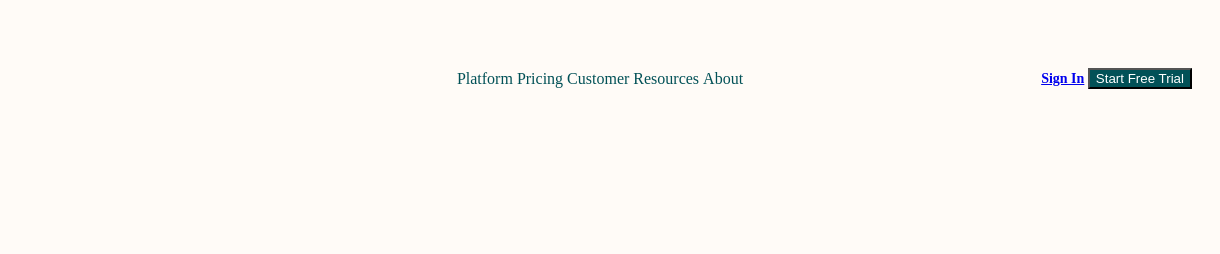
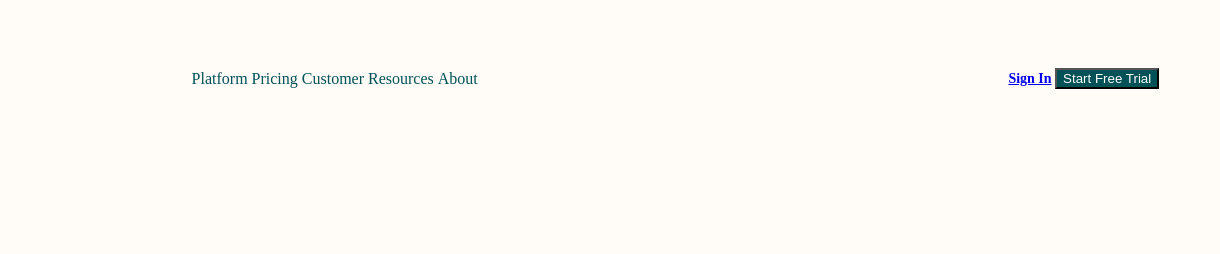
Before and after one commit to rivalcoba/bedu-ph0-stackblitz, a website: page index.html in a window 1280 px wide. Shown: the top 254 px of the page, 60-1280 px from the left. Drawn offline with Linux system fonts and the light colour scheme.

Commit message:
S02 Reto03

```diff
--- a/style.css
+++ b/style.css
@@ -46,17 +46,18 @@ li {
 
 .navbar {
   width: 70%;
-  text-align: center;
+  text-align: left;
   color: #025157;
   font-weight: 500;
+  text-align: left;
 }
 .actions {
   width: 15%;
-  text-align: right;
+  text-align: left;
   font-size: 14px;
   font-weight: 600;
+  text-align: left;
 }
-
 
 .promo {
   text-align: center;
```
